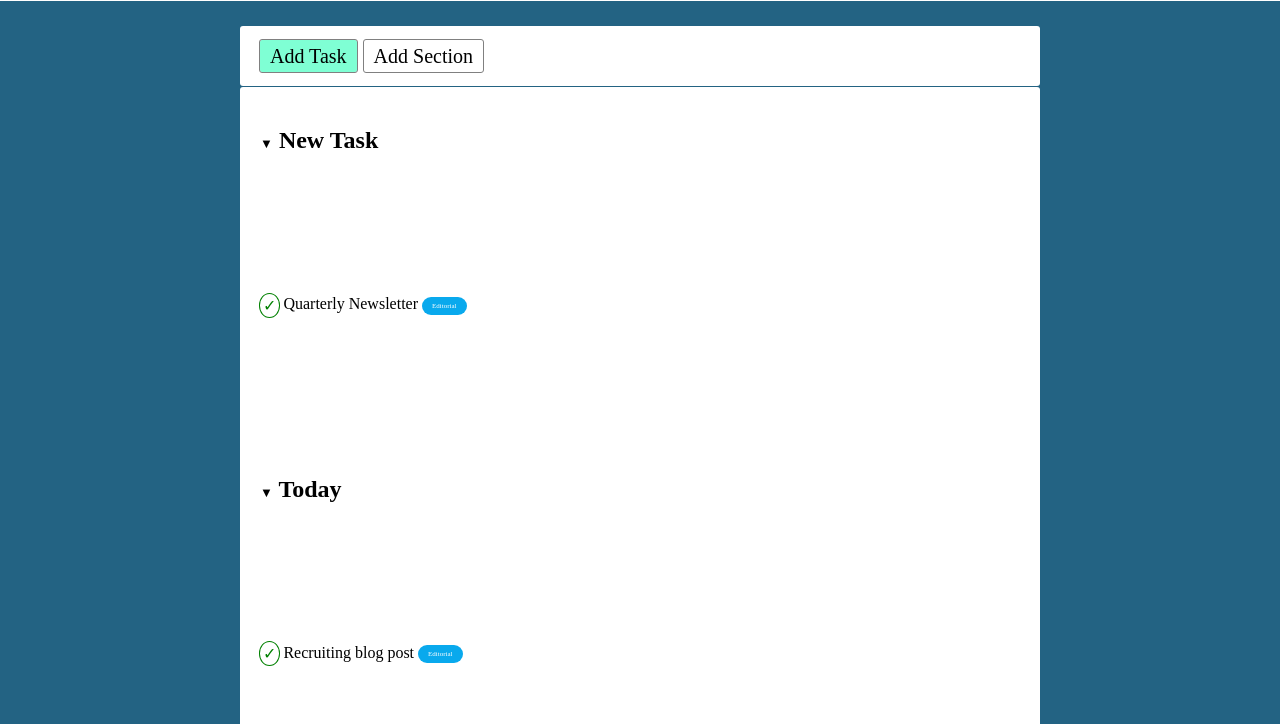
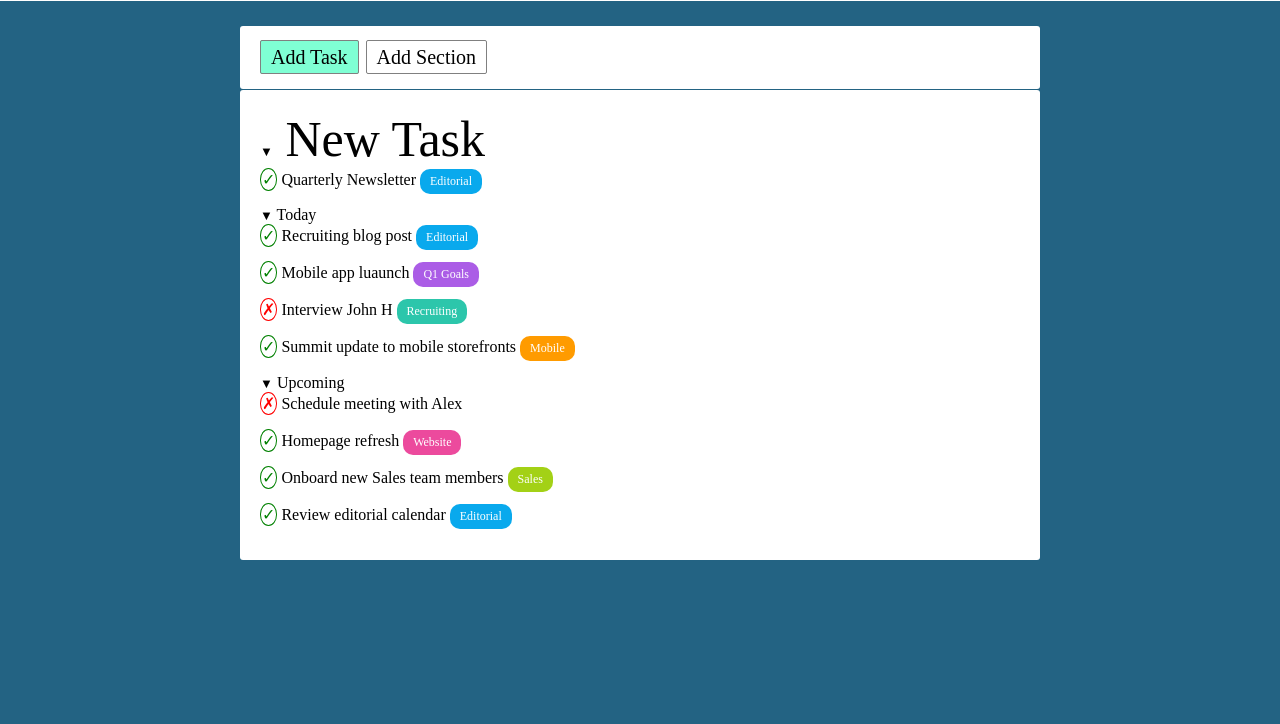
Before and after one commit to MarcoBrandino/html-css-toboolist, a plain HTML site: page index.html in a window 1280 px wide. Shown: the part 76-800 px from the top of the page. Drawn offline with Linux system fonts and the light colour scheme.

Commit message:
Correzioni varie

```diff
--- a/css/app.css
+++ b/css/app.css
@@ -62,136 +62,100 @@ body {
     padding: 20px 15px 20px 20px;
 }
 
-.rectangle-blu {
-    background-color: #09a9ed;
+.rectangle {
+    display: inline-block;
     color: white;
     padding: 5px 10px;
-    width: 50px;
-    font-size: 7px;
     border-radius: 10px;
-    margin-bottom: 100px;
-    line-height: 20px;
+    font-size: 12px;
     vertical-align: middle;
 }
 
-.rectangle-purple {
+.bg-purple {
     background-color: #ab5de6;
-    color: white;
-    padding: 5px 10px;
-    width: 50px;
-    font-size: 120px;
-    border-radius: 10px;
-    line-height: 20px;
-    vertical-align: middle;
 }
 
-.rectangle-green {
-    background-color: #2cc6ab;
-    color: white;
-    padding: 5px 10px;
-    width: 50px;
-    font-size: 7px;
-    border-radius: 10px;
-    line-height: 20px;
-    vertical-align: middle;
+.bg-blu {
+    background-color: #09a9ed;
 }
 
-.rectangle-orange {
-    background-color: #ff9b00;
-    color: white;
-    padding: 5px 10px;
-    width: 50px;
-    font-size: 7px;
-    ;
-    border-radius: 10px;
-    line-height: 20px;
-    vertical-align: middle;
+.bg-green {
+    background-color: #2cc6ab;
 }
 
-.rectangle-pink {
-    background-color: #ec4a9d;
-    color: white;
-    padding: 5px 10px;
-    width: 50px;
-    font-size: 7px;
-    border-radius: 10px;
-    line-height: 20px;
-    vertical-align: middle;
+.bg-orange {
+    background-color: #ff9b00;
 }
 
-.rectangle-green-light {
+.bg-pink {
+    background-color: #ec4a9d;
+}
+
+.bg-green-light {
     background-color: #a3d116;
-    color: white;
-    padding: 5px 10px;
-    width: 50px;
-    font-size: 7px;
-    border-radius: 10px;
-    line-height: 20px;
-    vertical-align: middle;
 }
 
 li {
-    vertical-align: middle;
-    line-height: 300px;
-    /* Come diamine centro tutto il contenuto */
-}
-
-h2 {
-    padding-top: 20px;
-    vertical-align: middle;
+    margin-bottom: 10px;
 }
 
 .font-size-small {
     font-size: small;
-}
-
-.circle {
-    color: green;
-    border-radius: 50%;
-    padding: 3px;
-    outline: 1px solid green;
+    display: inline-block;
     vertical-align: middle;
-    /* margin-left: 10px; */
-}
-
-.circle-red {
-    color: red;
-    border-radius: 50%;
-    padding: 3px;
-    outline: 1px solid red;
-    vertical-align: middle;
-    /* margin-left: 10px; */
 }
 
 .font-size-enorme {
     font-size: 50px;
 }
 
+.circle {
+    display: inline-block;
+    color: green;
+    border-radius: 50%;
+    padding: 1px;
+    border: 1px solid green;
+    /* outline: 1px solid green; */
+    margin-bottom: 4px;
+    /* margin-left: 10px; */
+}
+
+.circle-red {
+    display: inline-block;
+    color: red;
+    border-radius: 50%;
+    border: 1px solid red;
+    padding: 1px;
+    margin-bottom: 4px;
+    /* margin-left: 10px; */
+}
+
+p {
+    display: inline-block;
+    vertical-align: middle;
+}
+
 .add-task {
     background-color: aquamarine;
     color: black;
     padding: 5px 10px;
-    width: 50px;
     font-size: 20px;
     border-radius: 2px;
-    line-height: 20px;
     vertical-align: middle;
-    outline: 1px solid grey;
+    border: 1px solid grey;
 }
 
 .add-section {
     background-color: white;
     color: black;
     padding: 5px 10px;
-    width: 50px;
     font-size: 20px;
     border-radius: 2px;
-    line-height: 20px;
     vertical-align: middle;
-    outline: 1px solid grey;
+    border: 1px solid grey;
     margin-left: 3px;
 }
 
-.margin-venti {
-    vertical-align: middle;
+.display-inline-block {
+    display: inline-block;
 }
--- a/index.html
+++ b/index.html
@@ -16,50 +16,53 @@
     <main class="content">
         <!-- Container Menu -->
         <section class="container-menu card">
-            <p class="margin-venti">
+            <p>
                 <span class="add-task">Add Task</span> <span class="add-section">Add Section</span>
             </p>
         </section>
 
         <!-- Container List -->
         <div class="container card">
-            <!-- New Task section -->
-            <section>
-                <h2><span class="font-size-small">&#9660;</span> New Task</h2>
+            <ol>
+
+                <!-- New Task section -->
                 <ul>
+                    <p class="display-inline-block"><span class="font-size-small">&#9660;</span><span
+                            class="font-size-enorme"> New Task</span>
+                    </p>
                     <li><span class="circle">&check;</span> Quarterly Newsletter <span
-                            class="rectangle-blu">Editorial</span></li>
+                            class="rectangle bg-blu">Editorial</span></li>
                 </ul>
-            </section>
 
-            <!-- Today section -->
-            <section>
-                <h2><span class="font-size-small">&#9660;</span> Today</h2>
+                <!-- Today section -->
                 <ul>
+                    <p><span class="font-size-small">&#9660;</span> Today</p>
                     <li><span class="circle">&check;</span> Recruiting blog post <span
-                            class="rectangle-blu">Editorial</span></li>
-                    <li><span class="circle">&check;</span> Mobile app luaunch <span class="rectangle-purple">Q1
+                            class="rectangle bg-blu">Editorial</span></li>
+                    <li><span class="circle">&check;</span> Mobile app luaunch <span class="rectangle bg-purple">Q1
                             Goals</span></li>
                     <li><span class="circle-red">&cross;</span> Interview John H <span
-                            class="rectangle-green">Recruiting</span></li>
+                            class="rectangle bg-green">Recruiting</span></li>
                     <li><span class="circle">&check;</span> Summit update to mobile storefronts <span
-                            class="rectangle-orange">Mobile</span></li>
+                            class="rectangle bg-orange">Mobile</span></li>
+
                 </ul>
-            </section>
 
-            <!-- Upcoming section-->
-            <section>
-                <h2><span class="font-size-small">&#9660;</span> Upcoming</h2>
+                <!-- Upcoming section -->
                 <ul>
+                    <p><span class="font-size-small">&#9660;</span> Upcoming</p>
+
                     <li><span class="circle-red">&cross;</span> Schedule meeting with Alex</li>
-                    <li><span class="circle">&check;</span> Homepage refresh <span class="rectangle-pink">Website</span>
+                    <li><span class="circle">&check;</span> Homepage refresh <span
+                            class="rectangle bg-pink">Website</span>
                     </li>
                     <li><span class="circle">&check;</span> Onboard new Sales team members <span
-                            class="rectangle-green-light">Sales</span></li>
+                            class="rectangle bg-green-light">Sales</span></li>
                     <li><span class="circle">&check;</span> Review editorial calendar <span
-                            class="rectangle-blu">Editorial</span></li>
+                            class="rectangle bg-blu">Editorial</span>
+                    </li>
                 </ul>
-            </section>
+            </ol>
         </div>
     </main>
 </body>
```
